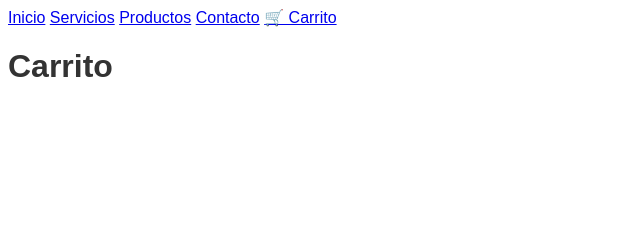
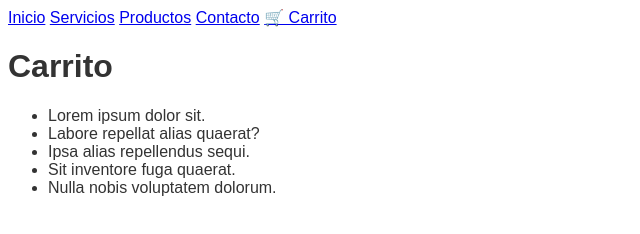
Before and after one commit to jdrjuan/sitio-web-9, a plain HTML site: page carrito.html in a window 1280 px wide. Shown: the whole page, without its empty margins (0-640 px from the left). Drawn offline with Linux system fonts and the light colour scheme.

Commit message:
Agrega listado de ejemplo a carrito

```diff
--- a/carrito.html
+++ b/carrito.html
@@ -17,5 +17,13 @@
     </nav>
     <h1>Carrito</h1>
 
+    <ul>
+        <li>Lorem ipsum dolor sit.</li>
+        <li>Labore repellat alias quaerat?</li>
+        <li>Ipsa alias repellendus sequi.</li>
+        <li>Sit inventore fuga quaerat.</li>
+        <li>Nulla nobis voluptatem dolorum.</li>
+    </ul>
+
 </body>
 </html>
```
